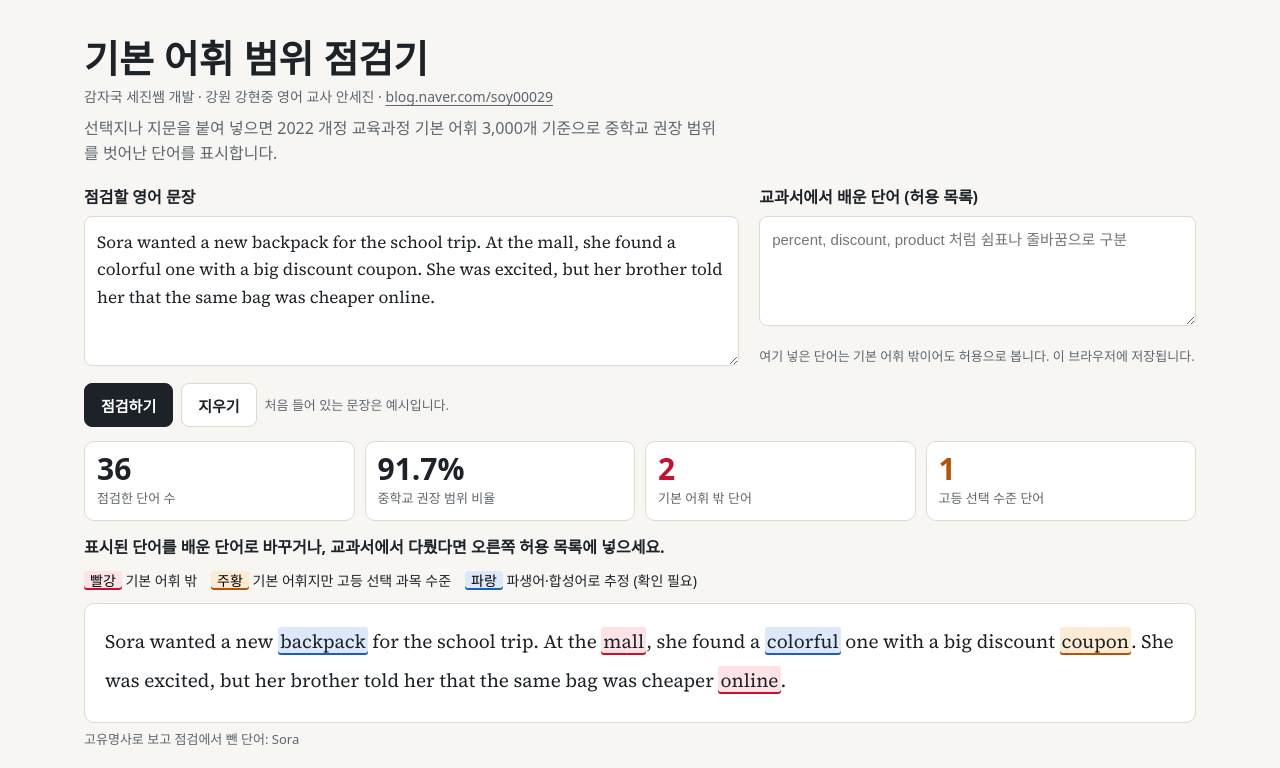
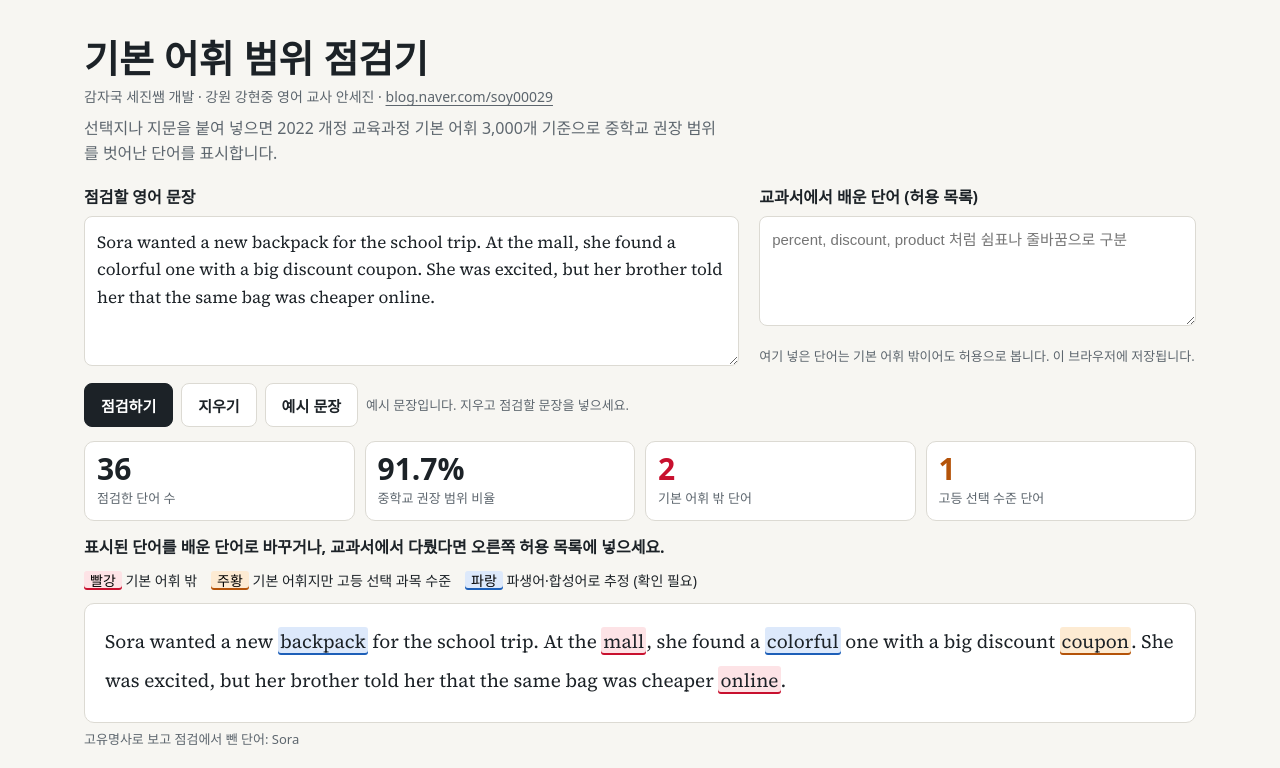
Before and after one commit to sejinan1/vocab-checker, a plain HTML site: page index.html in a window 1280 px wide. Shown: the top 768 px of the page. Drawn offline with Linux system fonts and the light colour scheme; a web font is replaced by a local one.

Commit message:
예시 문장 버튼 추가, 예전 예문이 저장돼 있으면 새 예문으로 교체
Co-Authored-By: Claude Opus 5.5 <noreply@anthropic.com>
Claude-Session: https://claude.ai/code/session_01JZ8zDgA49rjs2PJemwygKy

```diff
--- a/index.html
+++ b/index.html
@@ -80,7 +80,8 @@ h2{font-size:19px;margin:0 0 8px}
       <div class="row">
         <button class="pri" id="run" type="button">점검하기</button>
         <button id="clear" type="button">지우기</button>
-        <span class="hint" id="sampleNote">처음 들어 있는 문장은 예시입니다.</span>
+        <button id="sample" type="button">예시 문장</button>
+        <span class="hint" id="sampleNote"></span>
       </div>
     </div>
     <div>
@@ -199,7 +200,10 @@ function run(){
 function loadMine(){mine=new Set($('mine').value.toLowerCase().split(/[\s,;]+/).map(s=>s.trim()).filter(Boolean));try{localStorage.setItem('voc-mine',$('mine').value)}catch(e){}}
 
 try{const s=localStorage.getItem('voc-mine');if(s!==null)$('mine').value=s;}catch(e){}
-try{const s=localStorage.getItem('voc-src');$('src').value=s||SAMPLE;if(s)$('sampleNote').textContent='';}catch(e){$('src').value=SAMPLE;}
+const OLD=['Mia picks up the cheese which says "80% fat-free." The cheese is bought by Mia because she thinks it is healthy. She purchases it with a smile, but the label hides an important fact.'];
+const showSample=()=>{$('src').value=SAMPLE;$('sampleNote').textContent='예시 문장입니다. 지우고 점검할 문장을 넣으세요.';};
+try{const s=localStorage.getItem('voc-src');if(s&&s.trim()&&!OLD.includes(s)&&s!==SAMPLE){$('src').value=s;$('sampleNote').textContent='지난번에 점검한 문장을 불러왔어요.';}else showSample();}catch(e){showSample();}
+$('sample').addEventListener('click',()=>{showSample();run();});
 $('run').addEventListener('click',()=>{loadMine();try{localStorage.setItem('voc-src',$('src').value)}catch(e){}run();});
 $('clear').addEventListener('click',()=>{$('src').value='';$('sampleNote').textContent='';run();$('src').focus();});
 $('mine').addEventListener('change',()=>{loadMine();run();});
```
